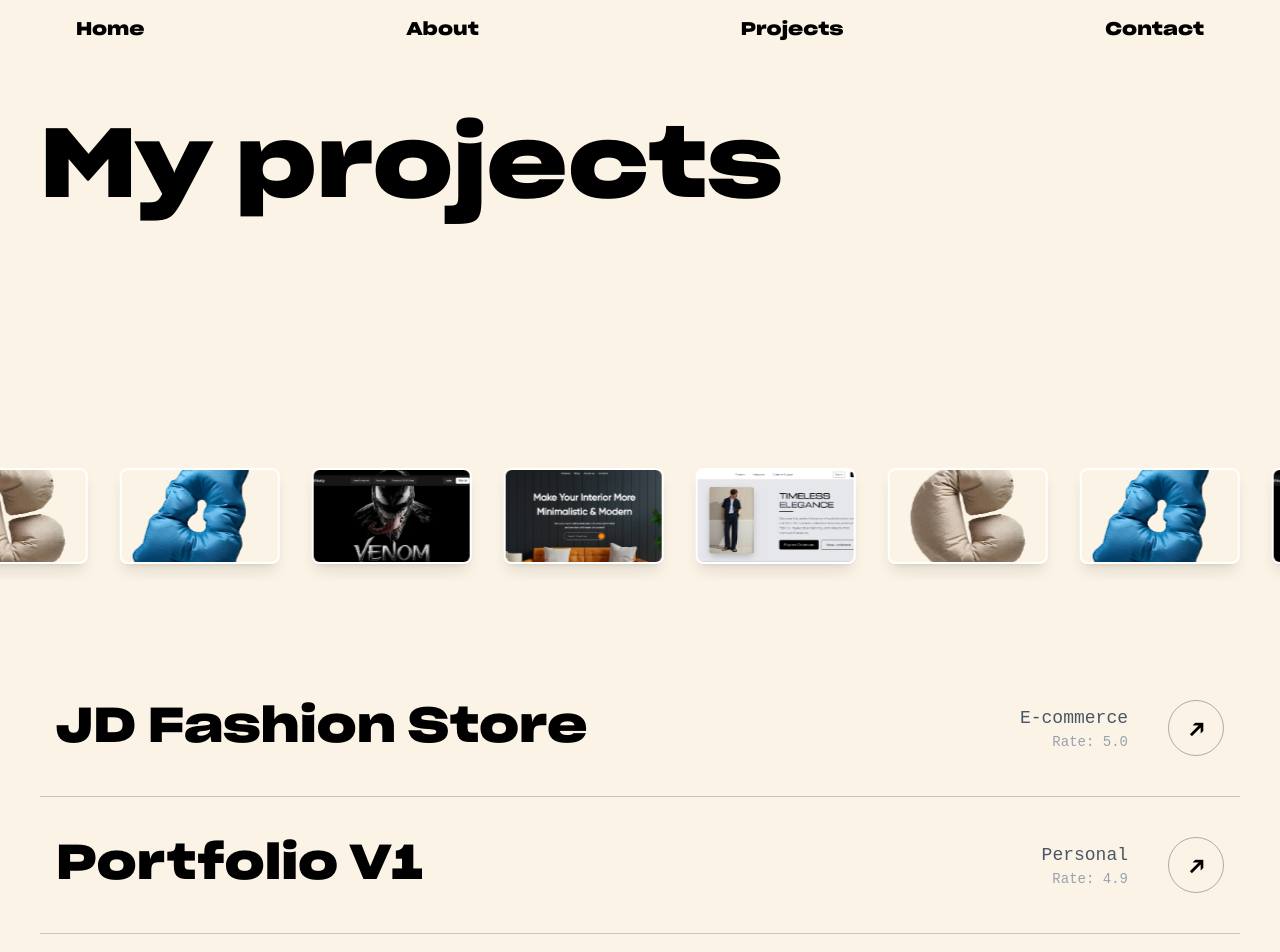
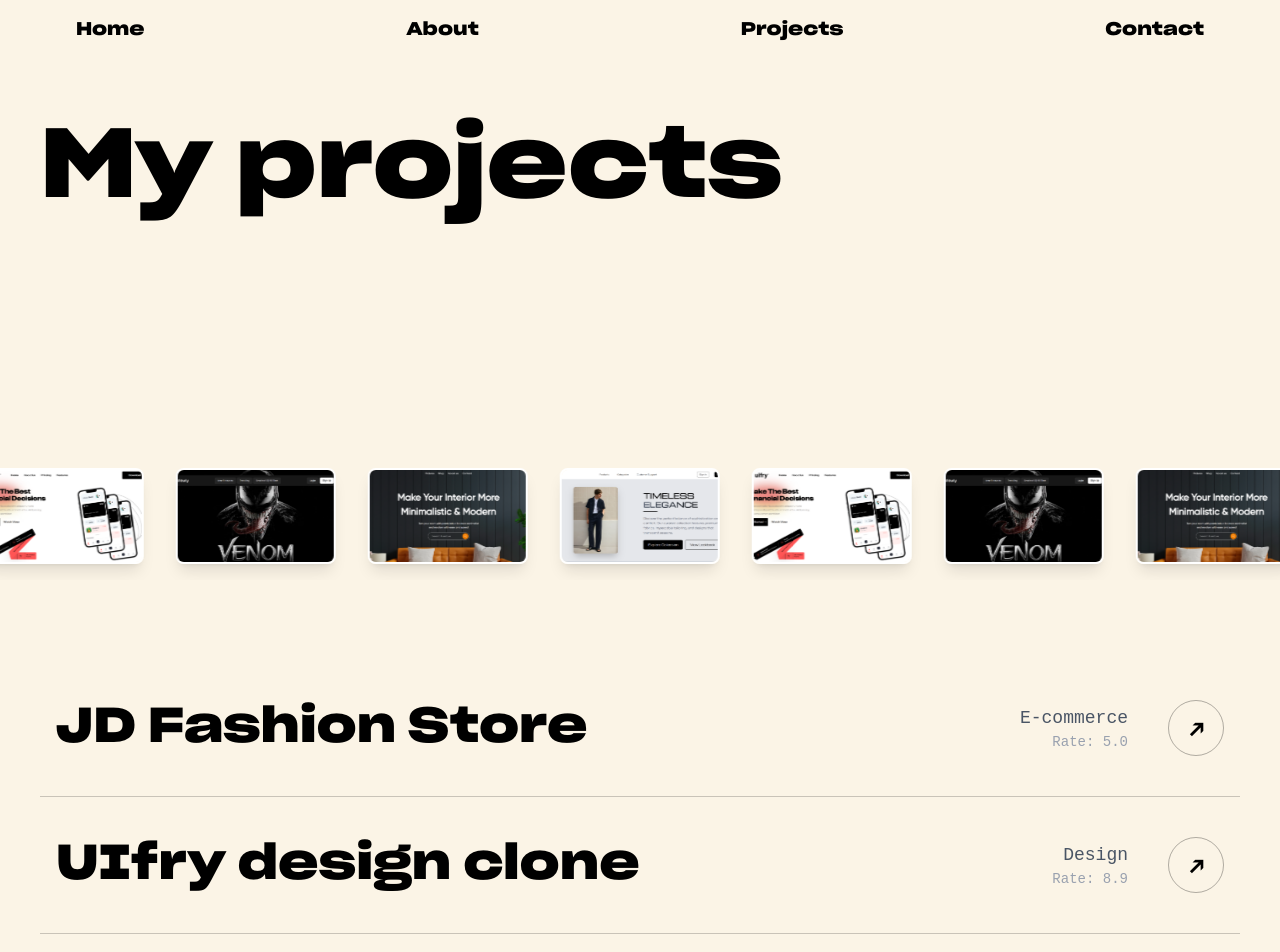
Before and after one commit to javaadde/portfolio-nextjs, a Next.js app: page /projects in a window 1280 px wide. Shown: the top 952 px of the page. Built offline with nearby package versions, Linux system fonts and the light colour scheme; a web font is replaced by a local one.

Commit message:
changes in about page

```diff
--- a/src/app/about/page.tsx
+++ b/src/app/about/page.tsx
@@ -67,14 +67,16 @@ export default function About() {
                 <span onClick={() => setOpenNav(true)} className="text-2xl md:hidden font-semibold font-grotesk cursor-pointer">Menue</span>
             </nav>
 
-            <div className="md:w-20 md:h-20 h-15 w-15 cursor-pointer text-[#FBF4E6] font-jetbrains fixed bottom-5 right-5 rounded-full bg-[#404cd6] text-center transition-transform duration-100 z-40" style={{ transform: `rotate(${rotation}deg)` }}>
-                <p className="p-2.5 text-sm md:p-5 md:text-md">LETS,<br />TALK</p>
-            </div>
+            <Link href="/contact">
+                <div className="md:w-20 md:h-20 h-15 w-15 cursor-pointer text-[#FBF4E6] font-jetbrains fixed bottom-5 right-5 rounded-full bg-[#404cd6] text-center transition-transform duration-100 z-40" style={{ transform: `rotate(${rotation}deg)` }}>
+                    <p className="p-2.5 text-sm md:p-5 md:text-md">LETS,<br />TALK</p>
+                </div>
+            </Link>
 
             <section className="min-h-screen w-full flex flex-col justify-center px-6 md:px-12 py-20">
                 <h1 className="text-5xl md:text-8xl font-bold font-grotesk mb-8">About Me</h1>
                 <p className="text-lg md:text-xl font-jetbrains max-w-2xl leading-relaxed">
-                    We are a design-led, digital-first agency. A small core team, intertwined with a network of elite collaborators. We are innovative businesses, open-minded partners who embrace the opportunities that change offers.
+                    I’m a MERN Stack Developer passionate about building responsive and scalable web applications. I love turning ideas into functional, user-friendly products using MongoDB, Express.js, React, and Node.js, along with strong JavaScript and Git skills
                 </p>
             </section>
 
--- a/src/data/projects.ts
+++ b/src/data/projects.ts
@@ -33,43 +33,43 @@ export const projects: Project[] = [
         ]
     },
     {
-        id: 2,
-        name: "Portfolio V1",
-        slug: "portfolio-v1",
-        category: "Personal",
-        rating: "4.9",
-        image: "/3d/2.webp",
-        description: "My first portfolio website showcasing my projects and skills with a clean, minimalist design.",
-        technologies: ["React", "CSS3", "JavaScript", "Framer Motion"],
-        githubUrl: "https://github.com/yourusername/portfolio-v1",
-        demoUrl: "https://portfolio-v1.vercel.app",
+        id: 5,
+        name: "UIfry design clone",
+        slug: "uifry-design-clone",
+        category: "Design",
+        rating: "8.9",
+        image: "/projects/design-clone2.png",
+        description: "A Fully-Responsive Landing page desing of panto which is cloned for purpose of studying",
+        technologies: ["html", "javaScript", "tailwindcss",],
+        githubUrl: "https://github.com/javaadde/FigmaDesign",
+        demoUrl: "https://javaadde.github.io/FigmaDesign/one/design.html",
         features: [
-            "Smooth animations and transitions",
-            "Project showcase gallery",
-            "Contact form integration",
-            "Dark mode support",
-            "Fully responsive layout"
+            "User authentication and profiles",
+            "Post creation with media upload",
+            "Real-time chat messaging",
+            "Like, comment, and share functionality",
+            "Follow/unfollow system"
         ]
     },
-    {
-        id: 3,
-        name: "Task Manager App",
-        slug: "task-manager-app",
-        category: "Productivity",
-        rating: "4.8",
-        image: "/3d/3.webp",
-        description: "A comprehensive task management application with drag-and-drop functionality, team collaboration, and deadline tracking.",
-        technologies: ["React", "Node.js", "Express", "PostgreSQL", "Socket.io"],
-        githubUrl: "https://github.com/yourusername/task-manager",
-        demoUrl: "https://task-manager-demo.vercel.app",
-        features: [
-            "Drag-and-drop task organization",
-            "Real-time collaboration",
-            "Priority and deadline management",
-            "Team workspaces",
-            "Progress tracking and analytics"
-        ]
-    },
+    // {
+    //     id: 3,
+    //     name: "Task Manager App",
+    //     slug: "task-manager-app",
+    //     category: "Productivity",
+    //     rating: "4.8",
+    //     image: "/3d/3.webp",
+    //     description: "A comprehensive task management application with drag-and-drop functionality, team collaboration, and deadline tracking.",
+    //     technologies: ["React", "Node.js", "Express", "PostgreSQL", "Socket.io"],
+    //     githubUrl: "https://github.com/yourusername/task-manager",
+    //     demoUrl: "https://task-manager-demo.vercel.app",
+    //     features: [
+    //         "Drag-and-drop task organization",
+    //         "Real-time collaboration",
+    //         "Priority and deadline management",
+    //         "Team workspaces",
+    //         "Progress tracking and analytics"
+    //     ]
+    // },
     {
         id: 4,
         name: "Viewly",
@@ -99,7 +99,7 @@ export const projects: Project[] = [
         description: "A Fully-Responsive Landing page desing of panto which is cloned for purpose of studying",
         technologies: ["html", "javaScript", "tailwindcss",],
         githubUrl: "https://github.com/javaadde/FigmaDesign",
-        demoUrl: "https://javaadde.github.io/FigmaDesign/one/design.html",
+        demoUrl: "https://javaadde.github.io/FigmaDesign/two/design.html",
         features: [
             "User authentication and profiles",
             "Post creation with media upload",
```
Also changed, not shown: public/projects/design-clone2.png (added).
